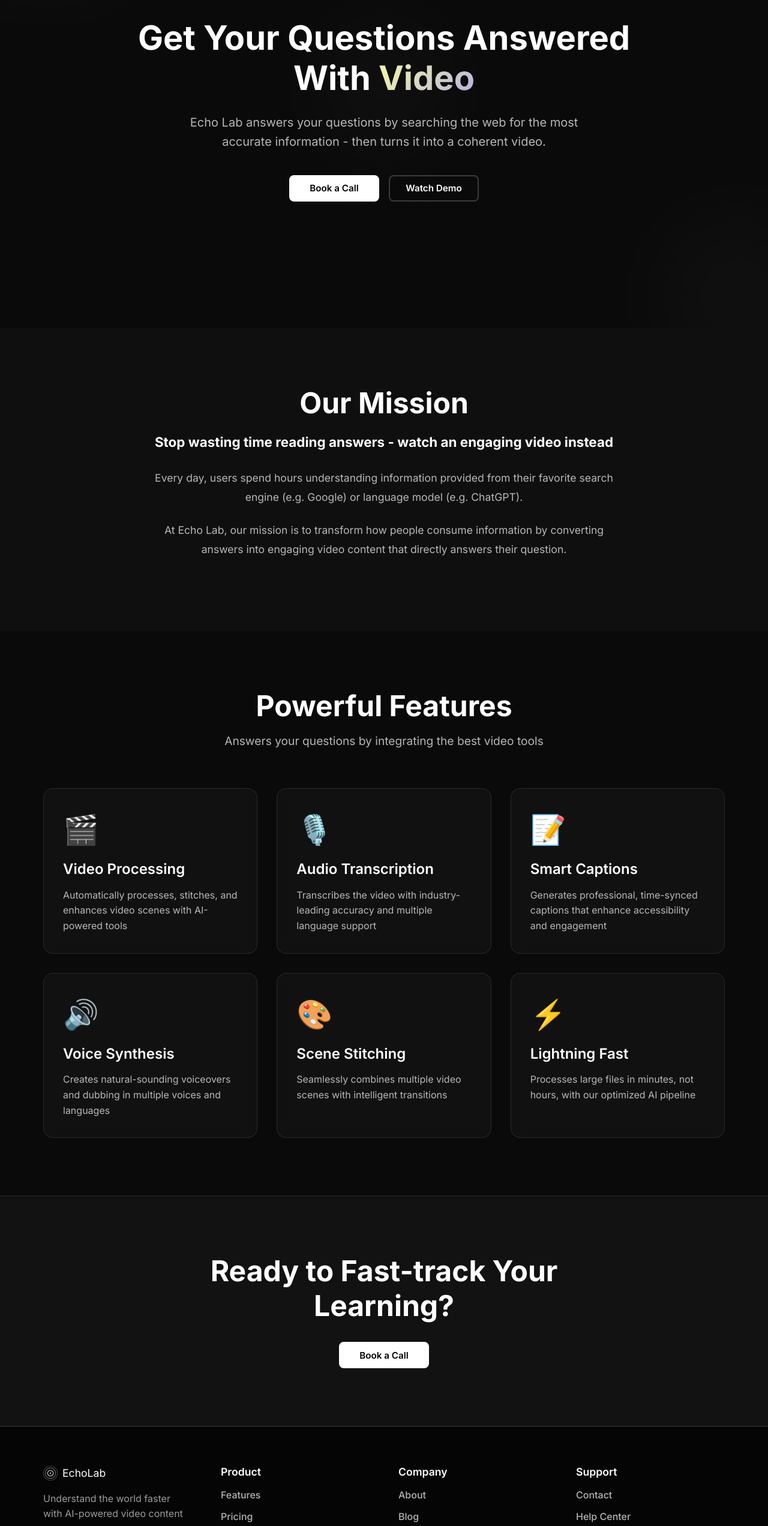
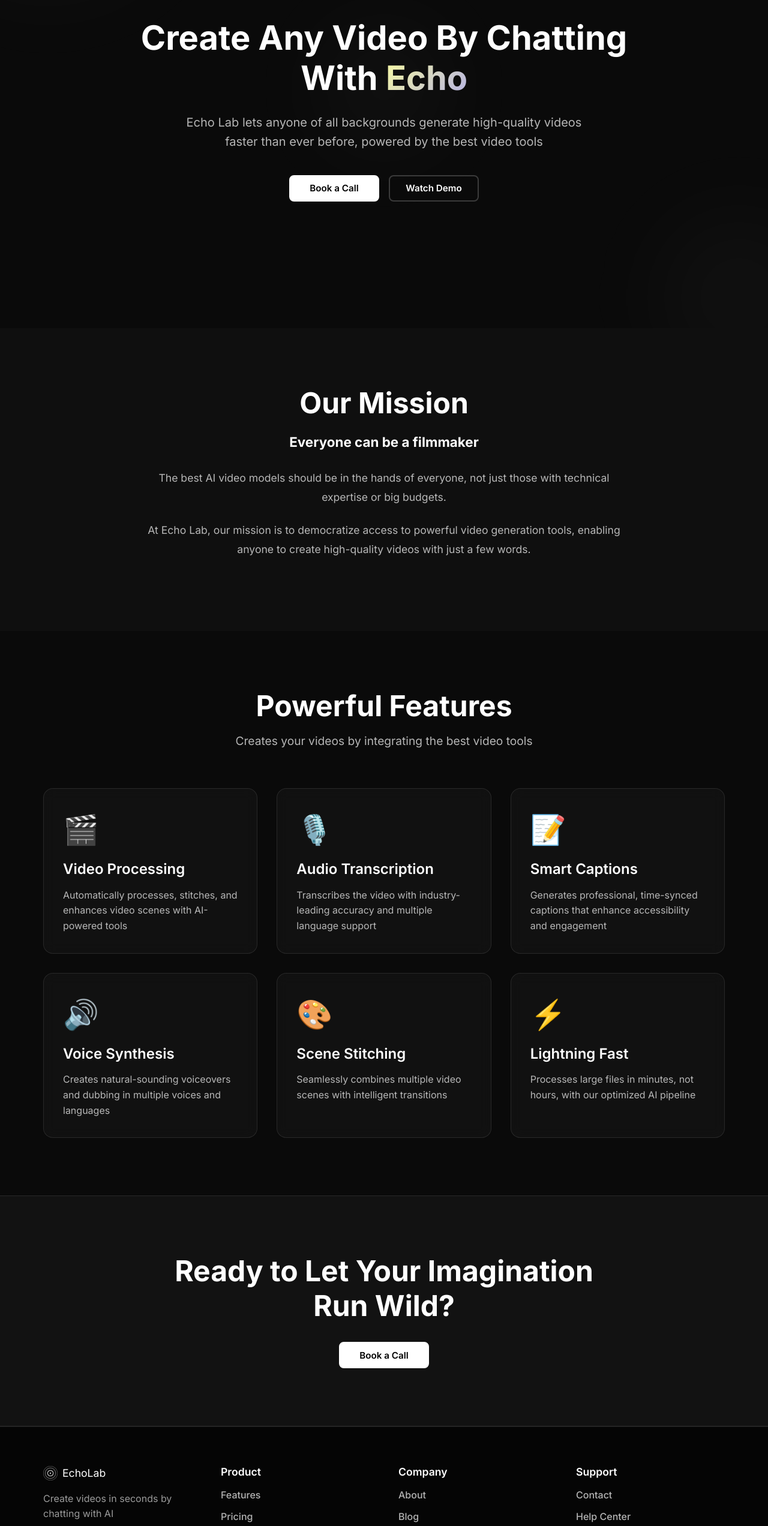
Before and after one commit to Echo-Lab8/tryecholab, a React (Vite) app in the folder frontend/: page / in a window 1280 px wide. Shown: the part 253-2797 px from the top of the page at 60% size. Built offline with nearby package versions, Linux system fonts and the light colour scheme.

Commit message:
feat: edited text to reflect vid creation, not explainer vids

```diff
--- a/frontend/package.json
+++ b/frontend/package.json
@@ -22,6 +22,7 @@
     "@types/react": "^19.1.16",
     "@types/react-dom": "^19.1.9",
     "@vitejs/plugin-react": "^5.0.4",
+    "baseline-browser-mapping": "^2.9.19",
     "eslint": "^9.36.0",
     "eslint-plugin-react-hooks": "^5.2.0",
     "eslint-plugin-react-refresh": "^0.4.22",
--- a/frontend/src/App.css
+++ b/frontend/src/App.css
@@ -270,7 +270,7 @@
 }
 
 .hero-title {
-  font-size: clamp(2rem, 5vw, 3.5rem);
+  font-size: clamp(1.8rem, 5vw, 3.5rem);
   font-weight: 700;
   line-height: 1.2;
   margin-bottom: 1.5rem;
--- a/frontend/src/components/Home.tsx
+++ b/frontend/src/components/Home.tsx
@@ -46,11 +46,11 @@
             <span>✨ AI-Powered Video & Audio Generation</span>
           </div>
           <h1 className="hero-title">
-            Get Your Questions Answered With
-            <span className="gradient-text"> Video</span>
+            Create Any Video By Chatting With
+            <span className="gradient-text"> Echo</span>
           </h1>
           <p className="hero-description">
-            Echo Lab answers your questions by searching the web for the most accurate information - then turns it into a coherent video.
+            Echo Lab lets anyone of all backgrounds generate high-quality videos faster than ever before, powered by the best video tools
           </p>
           <div className="hero-cta">
             <a href="https://calendar.app.google/Ng5gE1kFfL7uxcRz7" target="_blank" rel="noopener noreferrer" className="btn-primary btn-large">Book a Call</a>
@@ -79,12 +79,12 @@
           <div className="about-content">
             <div className="about-text">
               <h2 className="section-title">Our Mission</h2>
-              <p className="about-description bolded-description"><strong>Stop wasting time reading answers - watch an engaging video instead</strong></p>
+              <p className="about-description bolded-description"><strong>Everyone can be a filmmaker</strong></p>
               <p className="about-description">
-                Every day, users spend hours understanding information provided from their favorite search engine (e.g. Google) or language model (e.g. ChatGPT).
+                The best AI video models should be in the hands of everyone, not just those with technical expertise or big budgets.
               </p>
               <p className="about-description">
-                At Echo Lab, our mission is to transform how people consume information by converting answers into engaging video content that directly answers their question.
+                At Echo Lab, our mission is to democratize access to powerful video generation tools, enabling anyone to create high-quality videos with just a few words.
               </p>
               {/* <div className="about-features">
                 <div className="about-feature">
@@ -111,7 +111,7 @@
           <div className="section-header">
             <h2 className="section-title">Powerful Features</h2>
             <p className="section-description">
-              Answers your questions by integrating the best video tools
+              Creates your videos by integrating the best video tools
             </p>
           </div>
           <div className="features-grid">
@@ -165,7 +165,7 @@
       <section className="cta">
         <div className="container">
           <div className="cta-content">
-            <h2 className="cta-title">Ready to Fast-track Your Learning?</h2>
+            <h2 className="cta-title">Ready to Let Your Imagination Run Wild?</h2>
             <p className="cta-description">
               {/* Join thousands of creators using EchoLab to streamline their workflow */}
             </p>
@@ -184,7 +184,7 @@
                 <span className="logo-text">EchoLab</span>
               </div>
               <p className="footer-description">
-                Understand the world faster with AI-powered video content
+                Create videos in seconds by chatting with AI
               </p>
             </div>
             <div className="footer-section">
```
Also changed, not shown: 1 other file (tests, documents, lock files or other folders).
